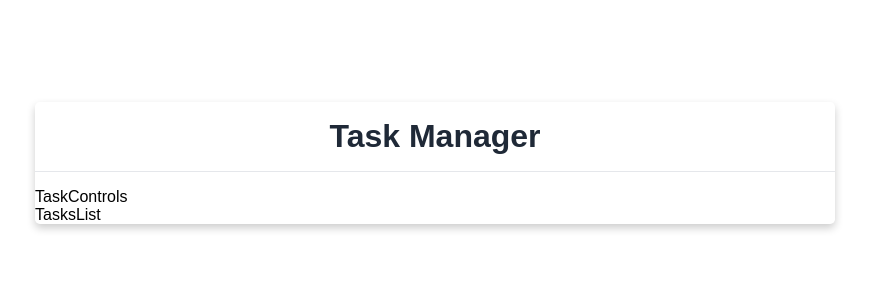
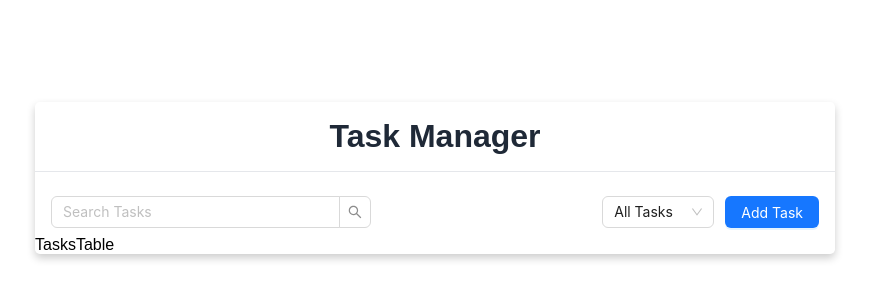
Before and after one commit to ekizashvilit/croco-task, a React (Vite) app: page / in a window 1280 px wide. Shown: the part 58-358 px from the top of the page, without its empty margins (205-1074 px from the left). Built offline with nearby package versions, Linux system fonts and the light colour scheme.

Commit message:
add: tasks' controls

```diff
--- a/src/components/TaskControls.jsx
+++ /dev/null
@@ -1,5 +0,0 @@
-const TaskControls = () => {
-	return <div>TaskControls</div>;
-};
-
-export default TaskControls;
--- /dev/null
+++ b/src/components/TasksControls.jsx
@@ -0,0 +1,50 @@
+import styled from "styled-components";
+import { Input, Select, Button } from "antd";
+
+const { Search } = Input;
+const { Option } = Select;
+
+const TasksControls = () => {
+	return (
+		<TasksControlsWrapper>
+			<Search placeholder="Search Tasks" />
+			<div>
+				<Select defaultValue="all">
+					<Option value="all">All Tasks</Option>
+					<Option value="completed">Completed</Option>
+					<Option value="active">Active</Option>
+				</Select>
+
+				<Button type="primary">Add Task</Button>
+			</div>
+		</TasksControlsWrapper>
+	);
+};
+
+const TasksControlsWrapper = styled.section`
+	display: flex;
+	flex-direction: column;
+	padding: 0.5rem 1rem;
+	gap: 0.7rem;
+
+	@media (min-width: 768px) {
+		flex-direction: row;
+		justify-content: space-between;
+
+		.ant-input-search {
+			width: 20rem;
+		}
+	}
+
+	div {
+		display: flex;
+		flex-direction: column;
+		gap: 0.7rem;
+
+		@media (min-width: 768px) {
+			flex-direction: row;
+		}
+	}
+`;
+
+export default TasksControls;
--- a/src/components/TasksList.jsx
+++ /dev/null
@@ -1,5 +0,0 @@
-const TasksList = () => {
-	return <div>TasksList</div>;
-};
-
-export default TasksList;
--- /dev/null
+++ b/src/components/TasksTable.jsx
@@ -0,0 +1,4 @@
+const TasksTable = () => {
+	return <div>TasksTable</div>;
+};
+export default TasksTable;
--- a/src/pages/MainPage.jsx
+++ b/src/pages/MainPage.jsx
@@ -1,14 +1,14 @@
 import styled from "styled-components";
 import MainPageHeader from "../components/MainPageHeader";
-import TaskControls from "../components/TaskControls";
-import TasksList from "../components/TasksList";
+import TasksControls from "../components/TasksControls";
+import TasksTable from "../components/TasksTable";
 
 const MainPage = () => {
 	return (
 		<MainPageWrapper>
 			<MainPageHeader />
-			<TaskControls />
-			<TasksList />
+			<TasksControls />
+			<TasksTable />
 		</MainPageWrapper>
 	);
 };
```
